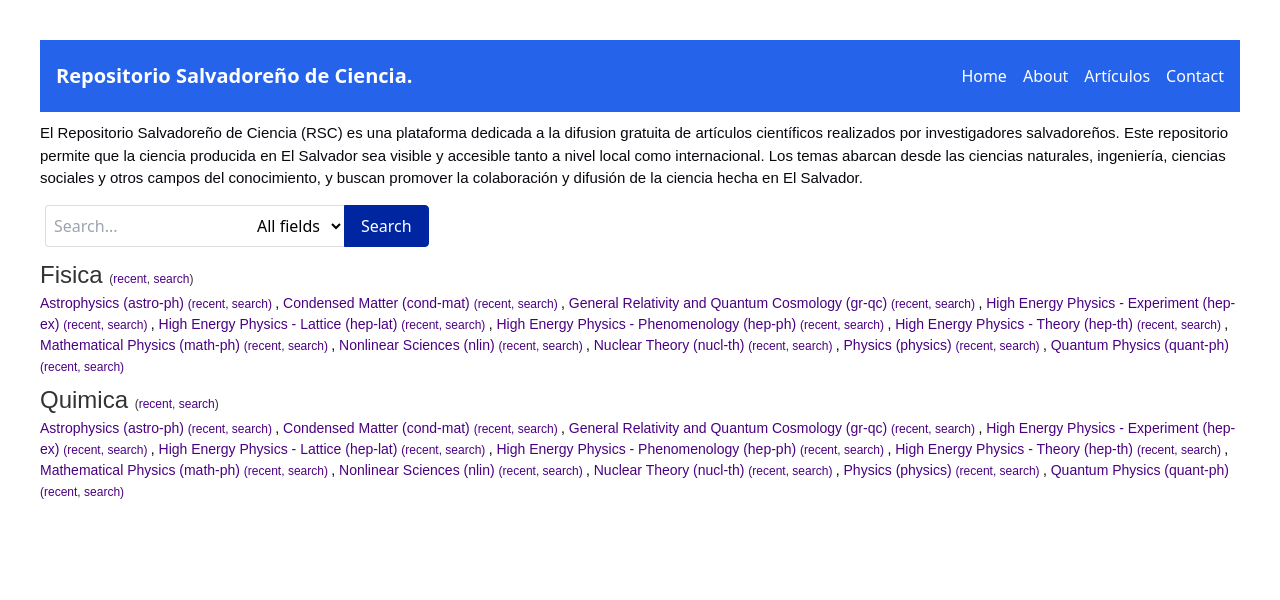
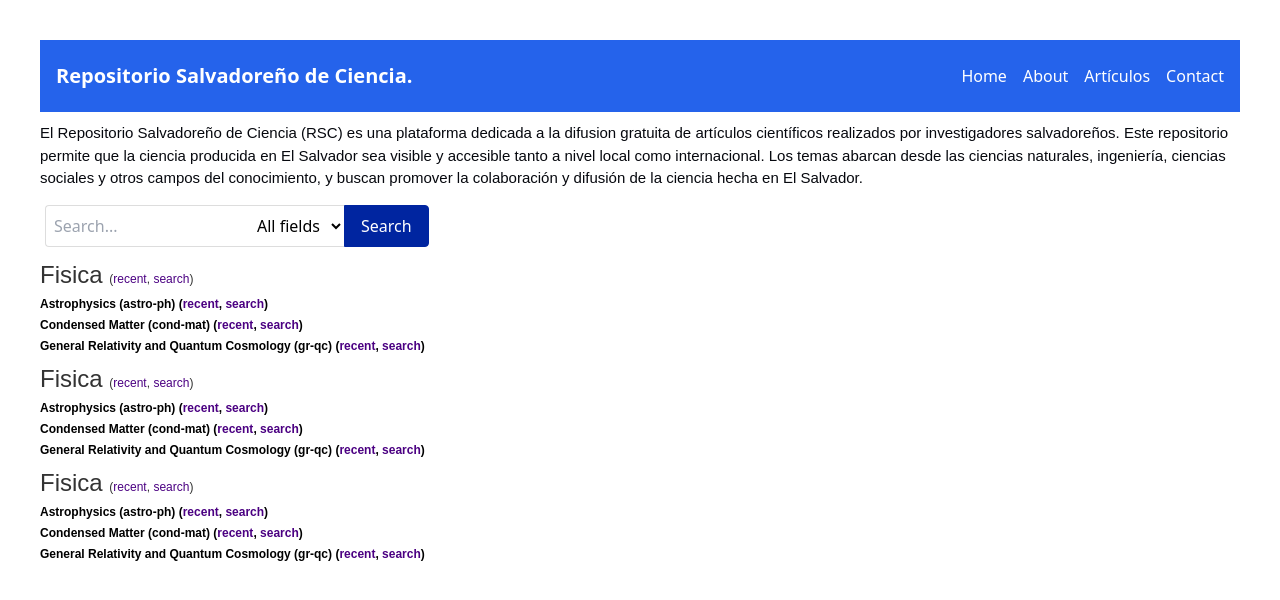
Before and after one commit to jromerooo2/salvadoran_arxiv, a Vue app: page / in a window 1280 px wide. Shown: the top 600 px of the page. Built offline with nearby package versions, Linux system fonts and the light colour scheme.

Commit message:
Creating structure in home

```diff
--- a/src/views/Home.vue
+++ b/src/views/Home.vue
@@ -5,52 +5,41 @@
     <h3>El Repositorio Salvadoreño de Ciencia (RSC) es una plataforma dedicada a la difusion gratuita de artículos científicos realizados por investigadores salvadoreños. Este repositorio permite que la ciencia producida en El Salvador sea visible y accesible tanto a nivel local como internacional. Los temas abarcan desde las ciencias naturales, ingeniería, ciencias sociales y otros campos del conocimiento, y buscan promover la colaboración y difusión de la ciencia hecha en El Salvador.</h3>
   </div>
 
-  <!-- SEARCH BAR -->
+  <!-- Search bar -->
   <div class="search-bar">
-
     <input
       type="text"
       class="search-input"
       placeholder="Search..."
       v-model="searchQuery"
     />
-
     <select v-model="selectedField" class="search-select">
       <option>All fields</option>
       <option>Title</option>
       <option>Author</option>
       <option>Abstract</option>
     </select>
-
     <button @click="performSearch" class="search-button">Search</button>
-
   </div>
 
   <!-- Table of content -->
   <div class="category-index">
     <ul>
       <li v-for="(category, index) in table_of_content" :key="index">
-
         <h1>{{ category.category_name }}
           <span class="links">
             (<a :href="category.category_recentLink">recent</a>,
             <a :href="category.category_searchLink">search</a>)
           </span>
         </h1>
-
-        <span v-if="category.subcategories.length">
-          <p>
-            <span v-for="(subcategory, subIndex) in category.subcategories" :key="subIndex">
-              <a>{{ subcategory.name }}
+        <div v-for="(subcategory, subIndex) in category.subcategories" :key="subIndex">
+          <b>{{ subcategory.subcategories_name }}
             <span class="links">
-                  (<a :href="subcategory.recentLink">recent</a>,
-                  <a :href="subcategory.searchLink">search</a>)
+              (<a :href="subcategory.subcategories_recentLink">recent</a>,
+              <a :href="subcategory.subcategories_searchLink">search</a>)
             </span>
-              </a>
-              <span v-if="subIndex !== category.subcategories.length - 1">, </span>
-            </span>
-          </p>
-        </span>
+          </b>
+        </div>
       </li>
     </ul>
   </div>
@@ -71,11 +60,11 @@
 
 <script>
   export default {
+
     data() {
       return {
         searchQuery: '',
         selectedField: 'All fields',
-
 
         table_of_content: [
           {
@@ -86,184 +75,70 @@ export default {
 
             subcategories: [
               {
-              name: "Astrophysics (astro-ph)",
-              newLink: "#",
-              recentLink: "#",
-              searchLink: "#",
-              subcategories: "Astrophysics of Galaxies; Cosmology and Nongalactic Astrophysics; Earth and Planetary Astrophysics"
+                subcategories_name: "Astrophysics (astro-ph)",
+                subcategories_recentLink: "#",
+                subcategories_searchLink: "#",
               },
               {
-              name: "Condensed Matter (cond-mat)",
-              newLink: "#",
-              recentLink: "#",
-              searchLink: "#",
-              subcategories: "Disordered Systems and Neural Networks; Materials Science; Superconductivity"
+                subcategories_name: "Condensed Matter (cond-mat)",
+                subcategories_recentLink: "#",
+                subcategories_searchLink: "#",
               },
               {
-              name: "General Relativity and Quantum Cosmology (gr-qc)",
-              newLink: "#",
-              recentLink: "#",
-              searchLink: "#",
-              subcategories: ""
-            },
-            {
-              name: "High Energy Physics - Experiment (hep-ex)",
-              newLink: "#",
-              recentLink: "#",
-              searchLink: "#",
-              subcategories: ""
-            },
-            {
-              name: "High Energy Physics - Lattice (hep-lat)",
-              newLink: "#",
-              recentLink: "#",
-              searchLink: "#",
-              subcategories: ""
-            },
-            {
-              name: "High Energy Physics - Phenomenology (hep-ph)",
-              newLink: "#",
-              recentLink: "#",
-              searchLink: "#",
-              subcategories: ""
-            },
-            {
-              name: "High Energy Physics - Theory (hep-th)",
-              newLink: "#",
-              recentLink: "#",
-              searchLink: "#",
-              subcategories: ""
-            },
-            {
-              name: "Mathematical Physics (math-ph)",
-              newLink: "#",
-              recentLink: "#",
-              searchLink: "#",
-              subcategories: ""
-            },
-            {
-              name: "Nonlinear Sciences (nlin)",
-              newLink: "#",
-              recentLink: "#",
-              searchLink: "#",
-              subcategories: "Adaptation and Self-Organizing Systems; Chaotic Dynamics; Exactly Solvable and Integrable Systems"
-            },
-            {
-              name: "Nuclear Theory (nucl-th)",
-              newLink: "#",
-              recentLink: "#",
-              searchLink: "#",
-              subcategories: ""
-            },
-            {
-              name: "Physics (physics)",
-              newLink: "#",
-              recentLink: "#",
-              searchLink: "#",
-              subcategories: "Accelerator Physics; Applied Physics; Atomic and Molecular Clusters; Instrumentation and Detectors"
-            },
-            {
-              name: "Quantum Physics (quant-ph)",
-              newLink: "#",
-              recentLink: "#",
-              searchLink: "#",
-              subcategories: ""
+                subcategories_name: "General Relativity and Quantum Cosmology (gr-qc)",
+                subcategories_recentLink: "#",
+                subcategories_searchLink: "#",
               }
             ],
           },
           {
 
-          category_name : "Quimica",
+            category_name : "Fisica",
             category_recentLink: "#",
             category_searchLink: "#",
 
             subcategories: [
               {
-              name: "Astrophysics (astro-ph)",
-              newLink: "#",
-              recentLink: "#",
-              searchLink: "#",
-              subcategories: "Astrophysics of Galaxies; Cosmology and Nongalactic Astrophysics; Earth and Planetary Astrophysics"
+                subcategories_name: "Astrophysics (astro-ph)",
+                subcategories_recentLink: "#",
+                subcategories_searchLink: "#",
               },
               {
-              name: "Condensed Matter (cond-mat)",
-              newLink: "#",
-              recentLink: "#",
-              searchLink: "#",
-              subcategories: "Disordered Systems and Neural Networks; Materials Science; Superconductivity"
+                subcategories_name: "Condensed Matter (cond-mat)",
+                subcategories_recentLink: "#",
+                subcategories_searchLink: "#",
               },
               {
-              name: "General Relativity and Quantum Cosmology (gr-qc)",
-              newLink: "#",
-              recentLink: "#",
-              searchLink: "#",
-              subcategories: ""
-            },
-            {
-              name: "High Energy Physics - Experiment (hep-ex)",
-              newLink: "#",
-              recentLink: "#",
-              searchLink: "#",
-              subcategories: ""
-            },
-            {
-              name: "High Energy Physics - Lattice (hep-lat)",
-              newLink: "#",
-              recentLink: "#",
-              searchLink: "#",
-              subcategories: ""
-            },
-            {
-              name: "High Energy Physics - Phenomenology (hep-ph)",
-              newLink: "#",
-              recentLink: "#",
-              searchLink: "#",
-              subcategories: ""
-            },
-            {
-              name: "High Energy Physics - Theory (hep-th)",
-              newLink: "#",
-              recentLink: "#",
-              searchLink: "#",
-              subcategories: ""
-            },
-            {
-              name: "Mathematical Physics (math-ph)",
-              newLink: "#",
-              recentLink: "#",
-              searchLink: "#",
-              subcategories: ""
-            },
-            {
-              name: "Nonlinear Sciences (nlin)",
-              newLink: "#",
-              recentLink: "#",
-              searchLink: "#",
-              subcategories: "Adaptation and Self-Organizing Systems; Chaotic Dynamics; Exactly Solvable and Integrable Systems"
-            },
-            {
-              name: "Nuclear Theory (nucl-th)",
-              newLink: "#",
-              recentLink: "#",
-              searchLink: "#",
-              subcategories: ""
-            },
-            {
-              name: "Physics (physics)",
-              newLink: "#",
-              recentLink: "#",
-              searchLink: "#",
-              subcategories: "Accelerator Physics; Applied Physics; Atomic and Molecular Clusters; Instrumentation and Detectors"
-            },
-            {
-              name: "Quantum Physics (quant-ph)",
-              newLink: "#",
-              recentLink: "#",
-              searchLink: "#",
-              subcategories: ""
+                subcategories_name: "General Relativity and Quantum Cosmology (gr-qc)",
+                subcategories_recentLink: "#",
+                subcategories_searchLink: "#",
               }
             ],
           },
+          {
+
+            category_name : "Fisica",
+            category_recentLink: "#",
+            category_searchLink: "#",
+
+            subcategories: [
+              {
+                subcategories_name: "Astrophysics (astro-ph)",
+                subcategories_recentLink: "#",
+                subcategories_searchLink: "#",
+              },
+              {
+                subcategories_name: "Condensed Matter (cond-mat)",
+                subcategories_recentLink: "#",
+                subcategories_searchLink: "#",
+              },
+              {
+                subcategories_name: "General Relativity and Quantum Cosmology (gr-qc)",
+                subcategories_recentLink: "#",
+                subcategories_searchLink: "#",
+              }
+            ],
+          }
         ],
       };
     },
@@ -290,15 +165,12 @@ export default {
 
 
 <style scoped>
+
   .container {
     /* max-width: 900px; */
     /* margin: 0 auto; */
     font-family: Arial, sans-serif;
   }
-
-
-
-
 
   h3 {
     font-family: Arial;
@@ -370,6 +242,12 @@ h3 {
     text-decoration: underline;
   }
 
+  b {
+    color: #000000;
+    text-decoration: none;
+    font-size: 12px;
+  }
+
   .links {
     font-size: 12px;
   }
@@ -401,13 +279,4 @@ li {
     margin: 5px 0;
   }
 
-a {
-  color: #007bff;
-  text-decoration: none;
-}
-
-a:hover {
-  text-decoration: underline;
-}
-
 </style>
```
Lines whose indentation alone changed are shown as unchanged.
